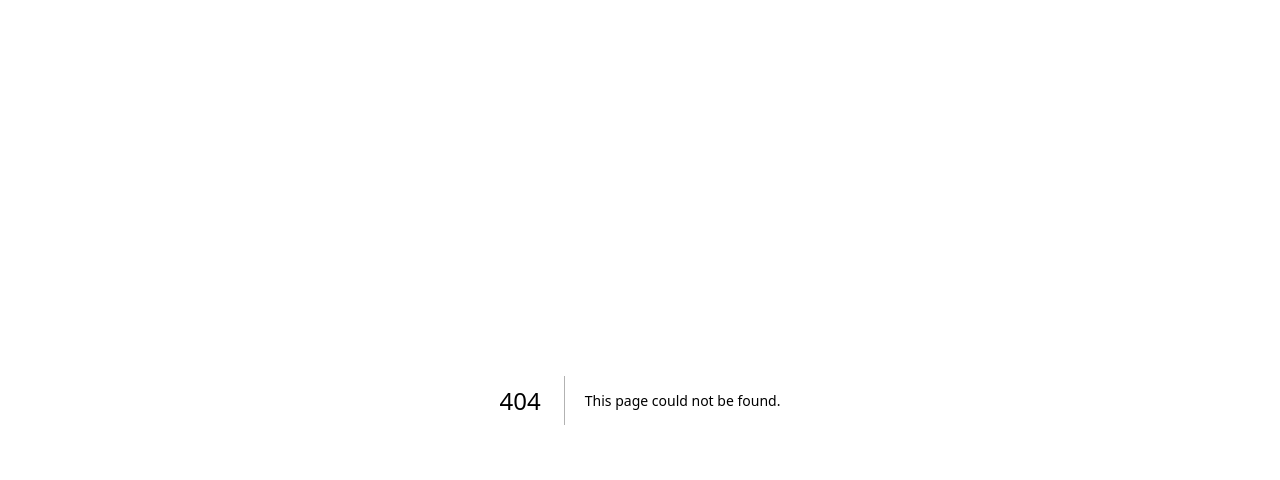
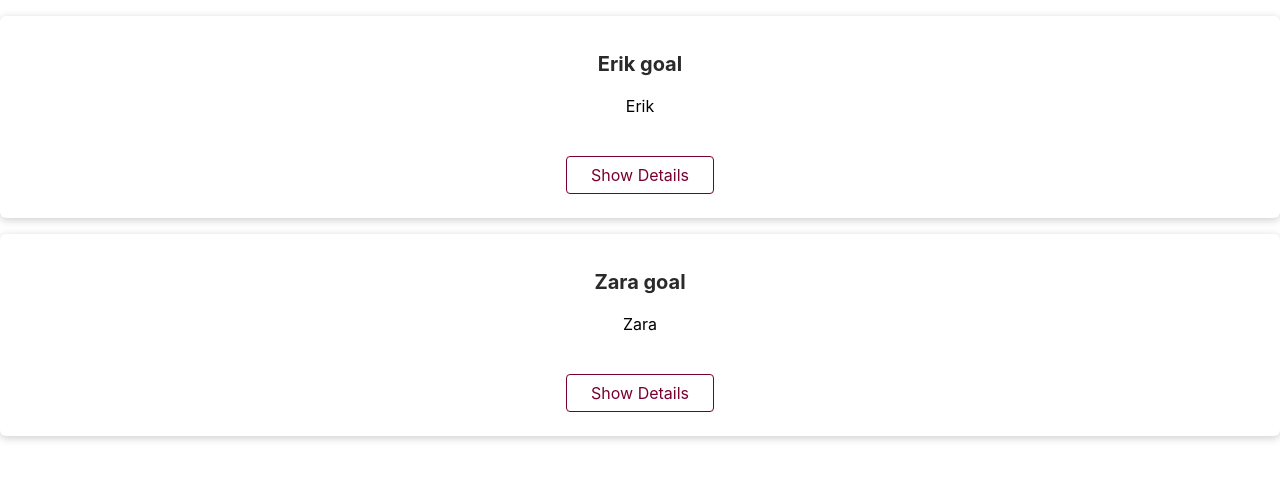
Before and after one commit to AUA-SE-22/goal-management-app, a Next.js app: page /goals in a window 1280 px wide. Before the commit this address had no page. Shown: the top 480 px of the page. Built offline with nearby package versions, Linux system fonts and the light colour scheme.

Commit message:
The structure of the goal list created

```diff
--- /dev/null
+++ b/components/goals/GoalItem.js
@@ -0,0 +1,20 @@
+import Card from '../ui/Card';
+import classes from './GoalItem.module.css';
+
+function GoalItem(props) {
+  return (
+    <li className={classes.item}>
+      <Card>
+        <div className={classes.content}>
+          <h3>{props.title}</h3>
+          <span>{props.owner}</span>
+        </div>
+        <div className={classes.actions}>
+          <button>Show Details</button>
+        </div>
+      </Card>
+    </li>
+  );
+}
+
+export default GoalItem;
--- /dev/null
+++ b/components/goals/GoalItem.module.css
@@ -0,0 +1,33 @@
+.item {
+    margin: 1rem 0;
+  }
+
+  .content {
+    text-align: center;
+    padding: 1rem;
+  }
+
+  .content h3 {
+    font-size: 1.25rem;
+    color: #2c292b;
+  }
+
+  .actions {
+    padding: 1.5rem;
+    text-align: center;
+  }
+
+  .actions button {
+    font: inherit;
+    cursor: pointer;
+    color: #77002e;
+    border: 1px solid #77002e;
+    background-color: transparent;
+    padding: 0.5rem 1.5rem;
+    border-radius: 4px;
+  }
+
+  .actions button:hover,
+  .actions button:active {
+    background-color: #ffe2ed;
+  }
--- /dev/null
+++ b/components/goals/GoalList.js
@@ -0,0 +1,19 @@
+import GoalItem from './GoalItem';
+import classes from './GoalList.module.css';
+
+function GoalList(props) {
+  return (
+    <ul className={classes.list}>
+      {props.goals.map((goal) => (
+        <GoalItem
+          id={goal.id}
+          owner={goal.owner}
+          title={goal.title}
+          status={goal.status}
+        />
+      ))}
+    </ul>
+  );
+}
+
+export default GoalList;
--- /dev/null
+++ b/components/goals/GoalList.module.css
@@ -0,0 +1,5 @@
+.list {
+    list-style: none;
+    margin: 0;
+    padding: 0;
+  }
--- /dev/null
+++ b/components/ui/Card.js
@@ -0,0 +1,7 @@
+import classes from './Card.module.css';
+
+function Card(props) {
+  return <div className={classes.card}>{props.children}</div>;
+}
+
+export default Card;
--- /dev/null
+++ b/components/ui/Card.module.css
@@ -0,0 +1,5 @@
+.card {
+    background-color: white;
+    border-radius: 6px;
+    box-shadow: 0 2px 8px rgba(0, 0, 0, 0.2);
+  }
--- a/pages/form.js
+++ /dev/null
@@ -1,5 +0,0 @@
-function Form() {
-    return <h1>This is a form</h1>;
-  }
-
-  export default Form;
--- /dev/null
+++ b/pages/goals/index.js
@@ -0,0 +1,14 @@
+import GoalList from "../../components/goals/goalList";
+
+//TODO to be replaced by the fetched data
+const goals = [
+  {id: 1, owner: 'Erik', title: 'Erik goal', status: 'pending'},
+  {id: 1, owner: 'Zara', title: 'Zara goal', status: 'approved'}
+];
+
+function Goals() {
+
+    return <GoalList goals={goals}/>;
+  }
+
+  export default Goals;
--- a/pages/index.js
+++ b/pages/index.js
@@ -1,7 +1,7 @@
 
 
-function Dashboard() {
-  return <h1>This is the dashboard</h1>;
+function Home() {
+  return <h1>This is the homepage</h1>;
 }
 
-export default Dashboard;
+export default Home;
--- /dev/null
+++ b/pages/new-goal.js
@@ -0,0 +1,5 @@
+function NewGoal() {
+    return <h1>This is a form</h1>;
+  }
+
+  export default NewGoal;
```
Also changed, not shown: pages/goals/[goalId].js (added).
